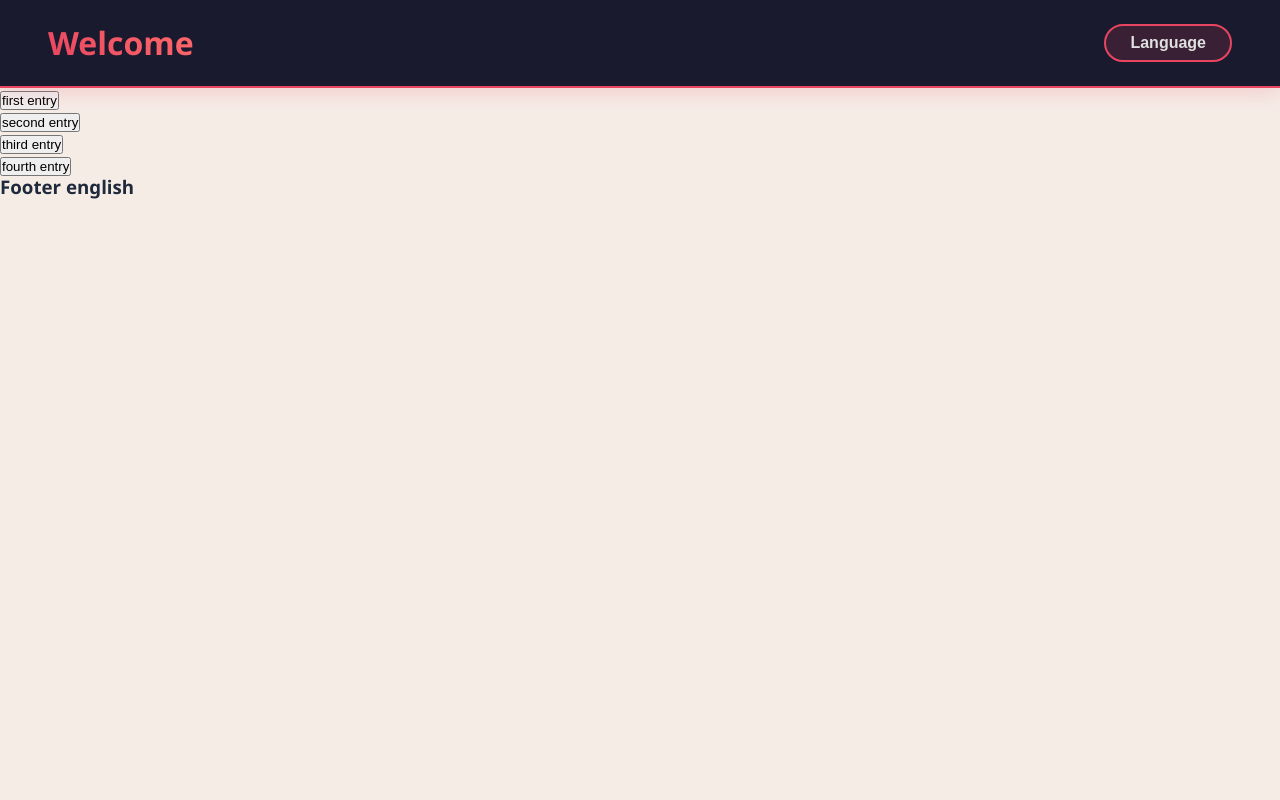
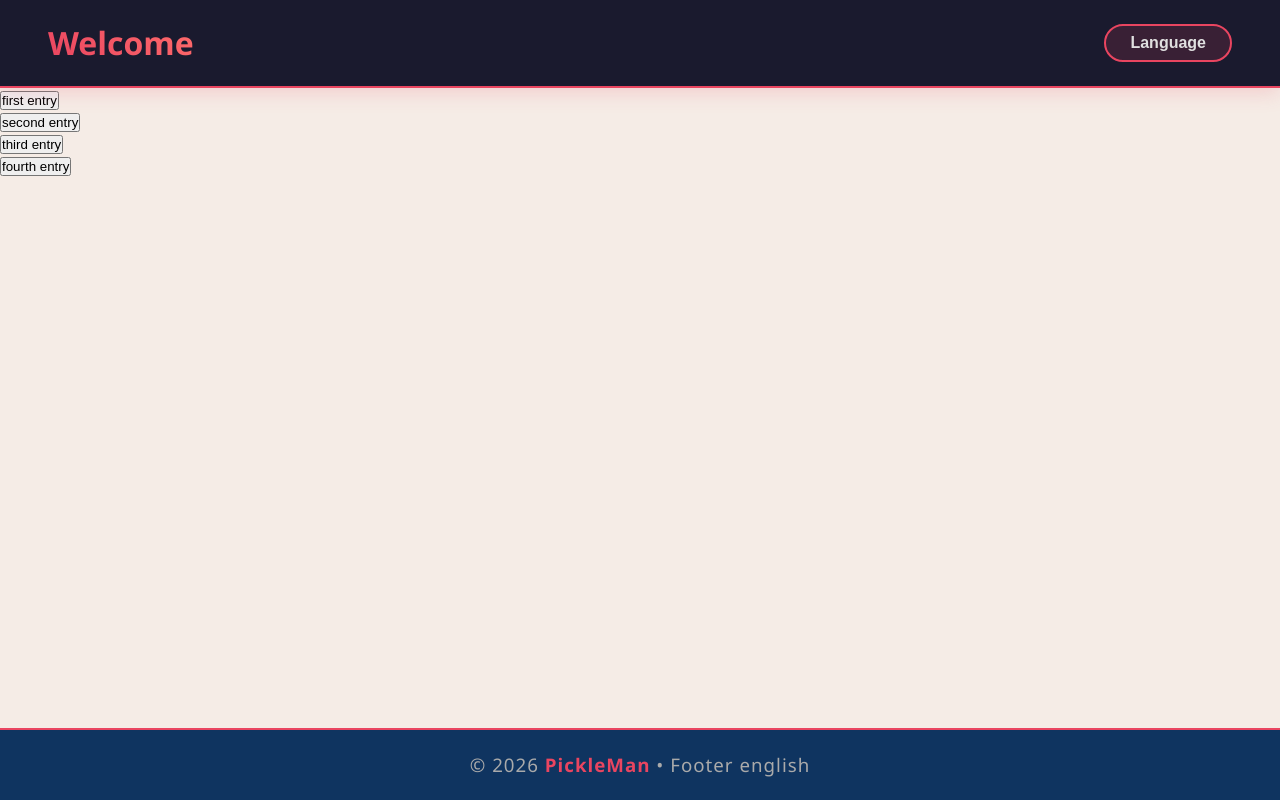
Before and after one commit to Darkerpixel/personal-portfolio, a React app: page / in a window 1280 px wide. Built offline with nearby package versions, Linux system fonts and the light colour scheme; the HTML template or start-up script is replaced by a standard one.

Commit message:
footer-content
Just become copyright symbol and corporate name

```diff
--- a/src/components/Footer.tsx
+++ b/src/components/Footer.tsx
@@ -8,9 +8,9 @@ interface FooterProps {
 
 const Footer = ({ language }: FooterProps) => {
   return (
-    <>
-      <h3>{content.footer[language]}</h3>
-    </>
+    <footer className="footer">
+      <h3>© 2026 <span>PickleMan</span> • {content.footer[language]}</h3>
+    </footer>
   );
 };
 
```
